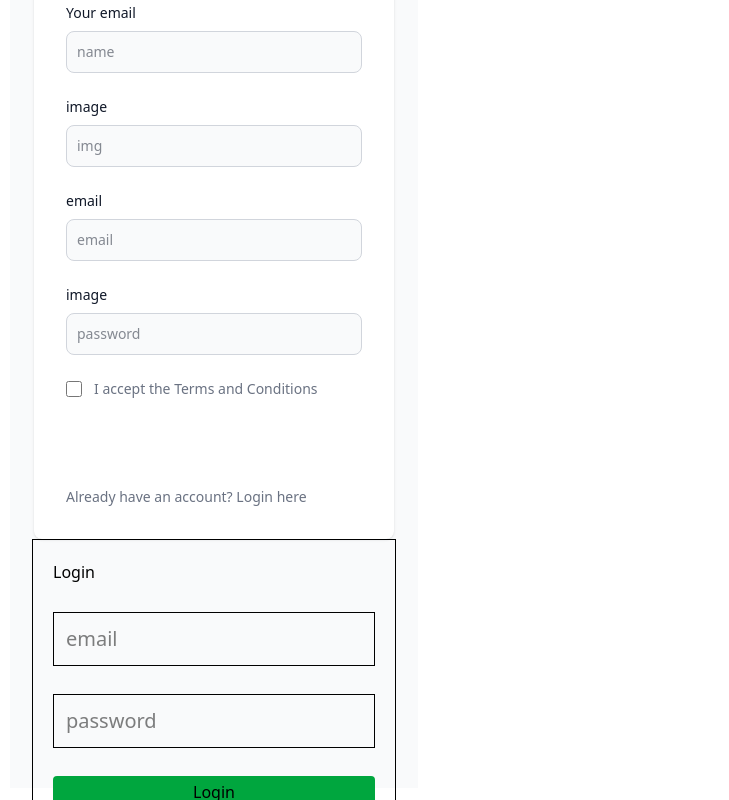
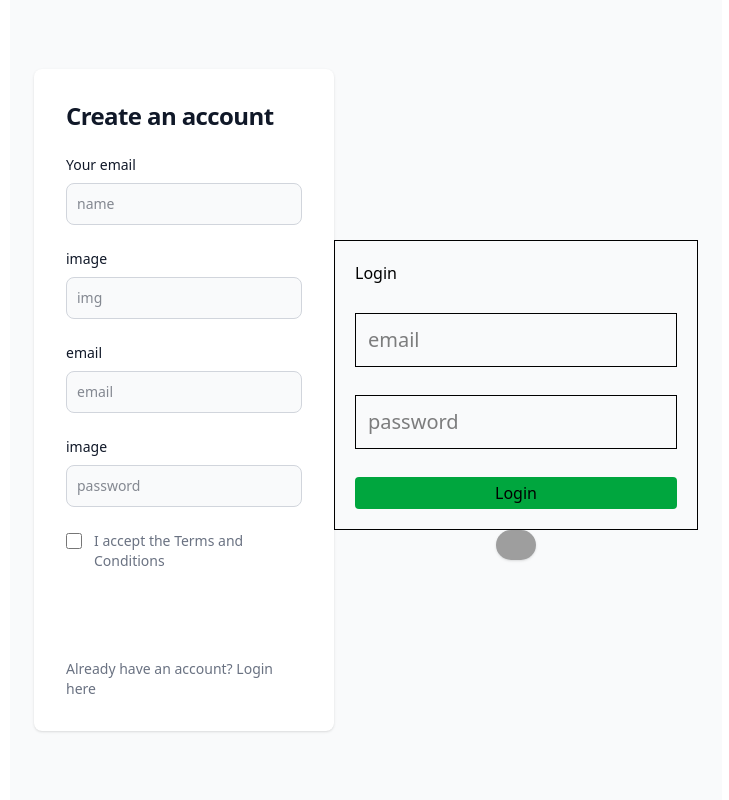
Before and after one commit to mujumetar/ecom-auth, a React (Vite) app: page / in a window 1280 px wide. Shown: the whole page, without its empty margins (426-1155 px from the left). Built offline with nearby package versions, Linux system fonts and the light colour scheme; no server answers; grey boxes are pictures that could not be loaded.

Commit message:
completed

```diff
--- a/src/components/Login.jsx
+++ b/src/components/Login.jsx
@@ -104,17 +104,17 @@ const Login = () => {
 
     return (
         <div>
-            <div className="w-md p-5  fixed top-1/2 start-1/2 -translate-y-1/2 -translate-x-1/2">
+            <div className=" flex w-md p-5  fixed top-1/2 start-1/2 -translate-y-1/2 -translate-x-1/2">
 
 
 
 
 
                 <section className="bg-gray-50 my-5 ">
-                    <div className="flex flex-col items-center justify-center px-6 py-1 mx-auto md:h-screen lg:py-0 my-5 ">
+                    <div className="flex flex-col items-center justify-center px-6 py-1 mx-auto  md:flex-row md:h-screen lg:py-0 my-5">
 
-                        <div className="w-full bg-white rounded-lg shadow dark:border md:mt-0 sm:max-w-md xl:p-0 dark:bg-gray-800 dark:border-gray-700">
-                            <div className="p-6 space-y-4 md:space-y-6 sm:p-8">
+                        <div className="w-min-[200px] bg-white rounded-lg shadow dark:border md:mt-0 sm:max-w-md xl:p-0 dark:bg-gray-800 dark:border-gray-700">
+                            <div className="p-6 space-y-4 md:space-y-6 sm:p-8 w-[300px]">
                                 <h1 className="text-xl font-bold leading-tight tracking-tight text-gray-900 md:text-2xl dark:text-white">
                                     Create an account
                                 </h1>
```
